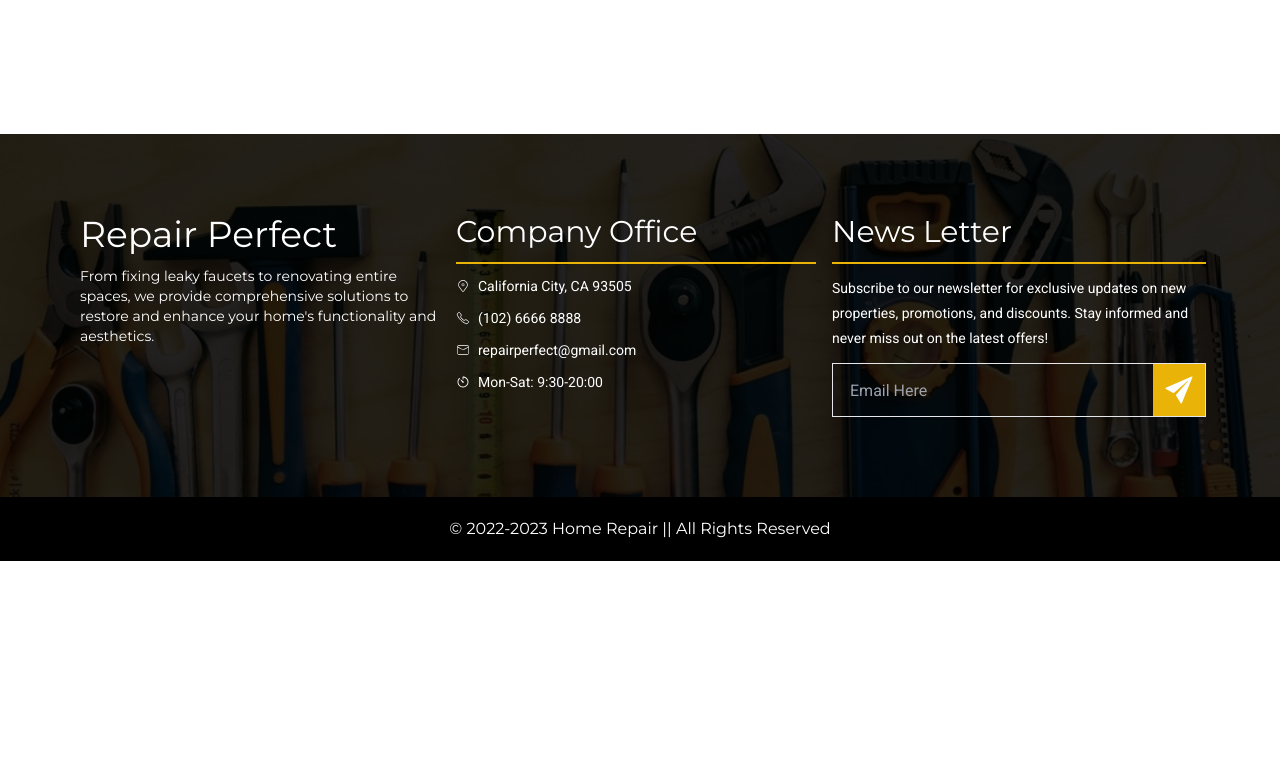
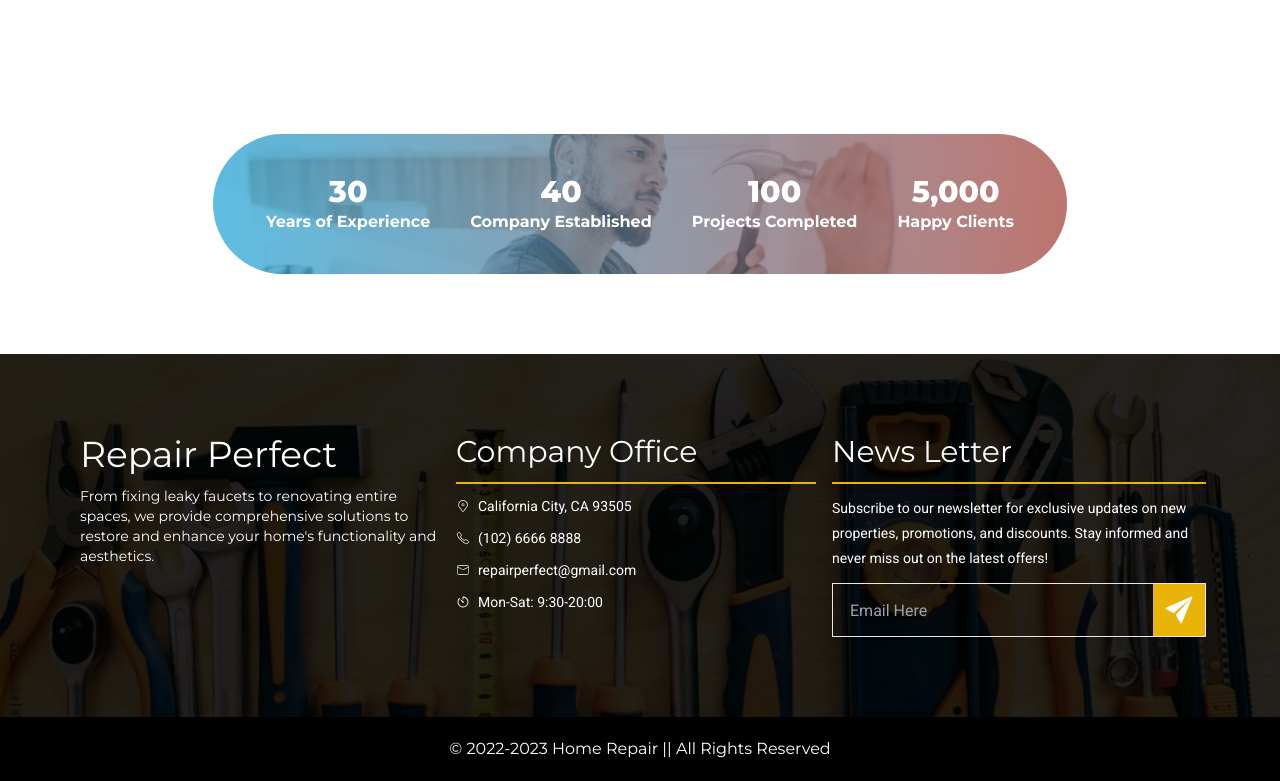
Before and after one commit to kalidashodekare14/repair-perfect-client, a React (Vite) app: page / in a window 1280 px wide. Shown: the part 1217-1998 px from the top of the page. Before the commit the page ends 1778 px from the top, so only its background shows below. Built offline with nearby package versions, Linux system fonts and the light colour scheme; no server answers; a web font is replaced by a local one.

Commit message:
Assignment Client Side Update

```diff
--- a/package.json
+++ b/package.json
@@ -16,6 +16,7 @@
     "localforage": "^1.10.0",
     "match-sorter": "^6.3.4",
     "react": "^18.2.0",
+    "react-countup": "^6.5.3",
     "react-datepicker": "^6.9.0",
     "react-dom": "^18.2.0",
     "react-helmet-async": "^2.0.5",
--- /dev/null
+++ b/src/Pages/Home/Home.css
@@ -0,0 +1,3 @@
+.count{
+    background-image: url(../../assets/count.jpg);
+}
--- a/src/Pages/Home/Home.jsx
+++ b/src/Pages/Home/Home.jsx
@@ -3,6 +3,9 @@ import Slider from './Slider/Slider';
 import { Helmet } from 'react-helmet-async';
 import axios from 'axios';
 import { Link } from 'react-router-dom';
+import { render } from 'react-dom';
+import CountUp from 'react-countup';
+import './Home.css'
 
 const Home = () => {
 
@@ -60,7 +63,50 @@ const Home = () => {
                 </div>
                 <div className='flex justify-center pb-10'>
                     <button onClick={() => setAllView(6)} className='btn border-blue-500 hover:text-white hover:bg-blue-500 bg-opacity-0'>Show All</button>
-
+                </div>
+            </div>
+            <div className='count bg-no-repeat bg-cover bg-center bg-black lg:rounded-full rounded-3xl   lg:w-2/3 m-auto my-20 '>
+                <div className='text-white bg-gradient-to-r from-[#24a6d9bb] to-[#a63b33ab] rounded-3xl lg:rounded-full p-10 lg:space-x-10  flex flex-col lg:flex-row justify-center items-center'>
+                    <div className='flex flex-col justify-center items-center'>
+                        <span className='text-3xl font-montserrat font-extrabold'>
+                            <CountUp
+                                start={0}
+                                end={30}
+                                duration={2.75}
+                            />
+                        </span>
+                        <span className='text-[16px] font-montserrat font-bold'>Years of Experience</span>
+                    </div>
+                    <div className='flex flex-col justify-center items-center'>
+                        <span className='text-3xl font-montserrat font-extrabold'>
+                            <CountUp
+                                start={0}
+                                end={40}
+                                duration={2.75}
+                            />
+                        </span>
+                        <span className='text-[16px] font-montserrat font-bold'>Company Established</span>
+                    </div>
+                    <div className='flex flex-col justify-center items-center'>
+                        <span className='text-3xl font-montserrat font-extrabold'>
+                            <CountUp
+                                start={0}
+                                end={100}
+                                duration={2.75}
+                            />
+                        </span>
+                        <span className='text-[16px] font-montserrat font-bold'>Projects Completed</span>
+                    </div>
+                    <div className='flex flex-col justify-center items-center'>
+                        <span className='text-3xl font-montserrat font-extrabold'>
+                            <CountUp
+                                start={0}
+                                end={5000}
+                                duration={2.75}
+                            />
+                        </span>
+                        <span className='text-[16px] font-montserrat font-bold'>Happy Clients</span>
+                    </div>
                 </div>
             </div>
         </div>
```
Also changed, not shown: src/assets/count.jpg (added), 1 other file (tests, documents, lock files or other folders).
